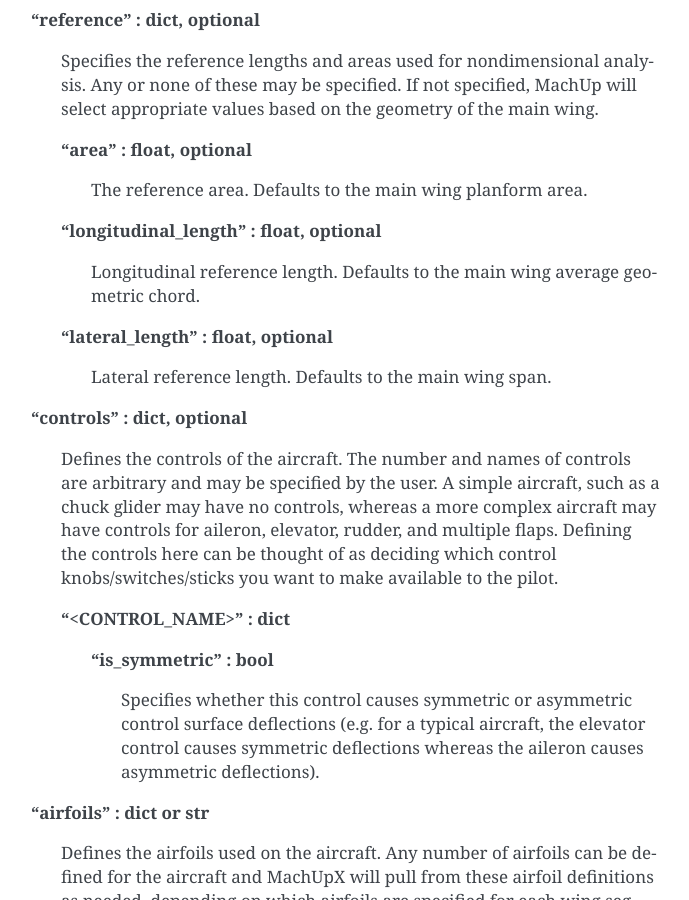
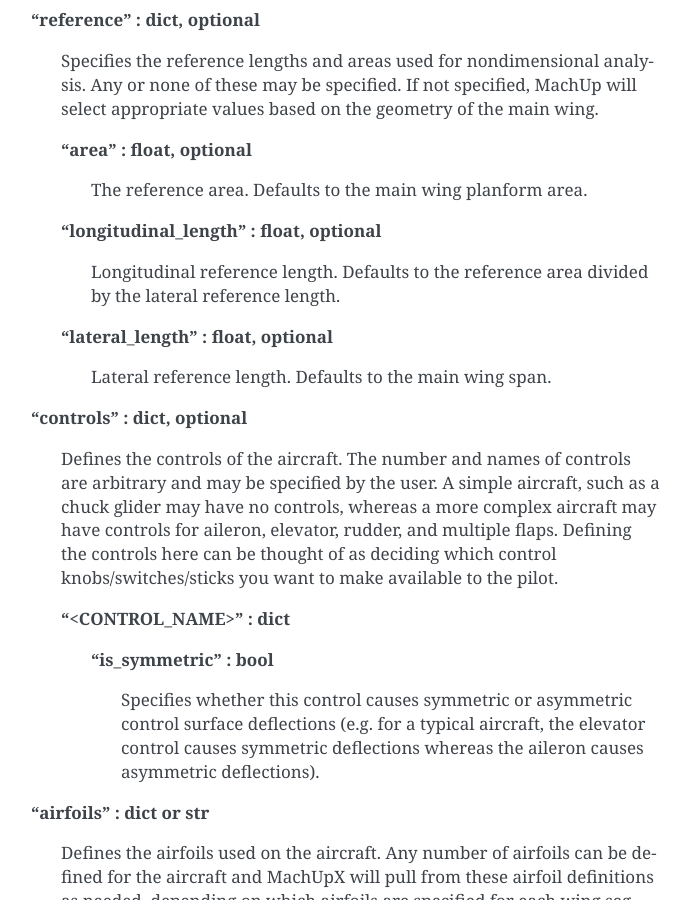
Before and after one commit to usuaero/MachUpX, a Sphinx documentation site: the page built from docs/source/creating_input_files.md, in a window 1280 px wide and 900 px high, scrolled down 14039 px. Shown: the whole window, without its empty margins (419-1108 px from the left). Built offline with Sphinx 7.4.7, drawn with Linux system fonts in a browser that asks for light colours.

Commit message:
Updated documentation.

```diff
--- a/docs/source/creating_input_files.md
+++ b/docs/source/creating_input_files.md
@@ -339,7 +339,7 @@
 >>>The reference area. Defaults to the main wing planform area.
 >>
 >>**"longitudinal_length" : float, optional**
->>>Longitudinal reference length. Defaults to the main wing average geometric chord.
+>>>Longitudinal reference length. Defaults to the reference area divided by the lateral reference length.
 >>
 >>**"lateral_length" : float, optional**
 >>>Lateral reference length. Defaults to the main wing span.
```
